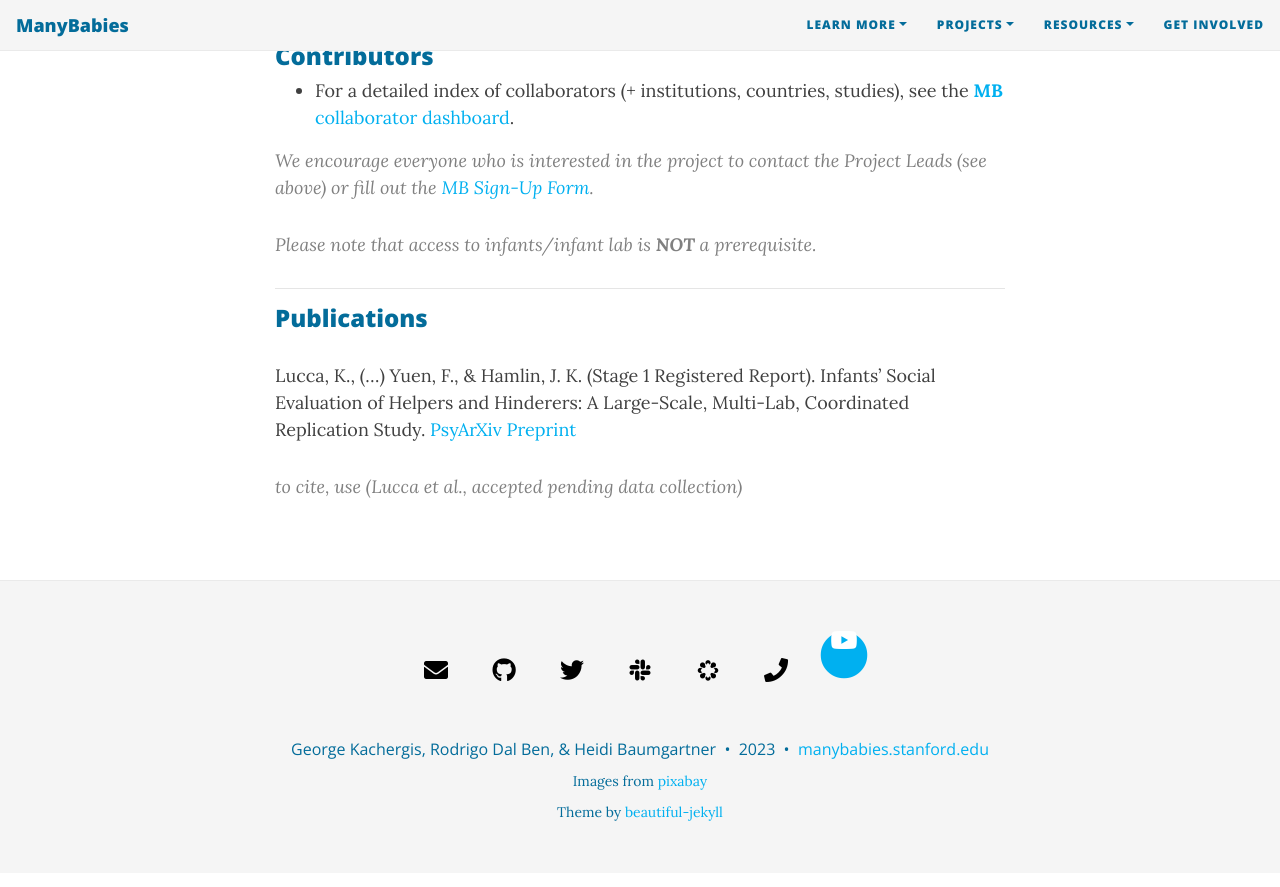
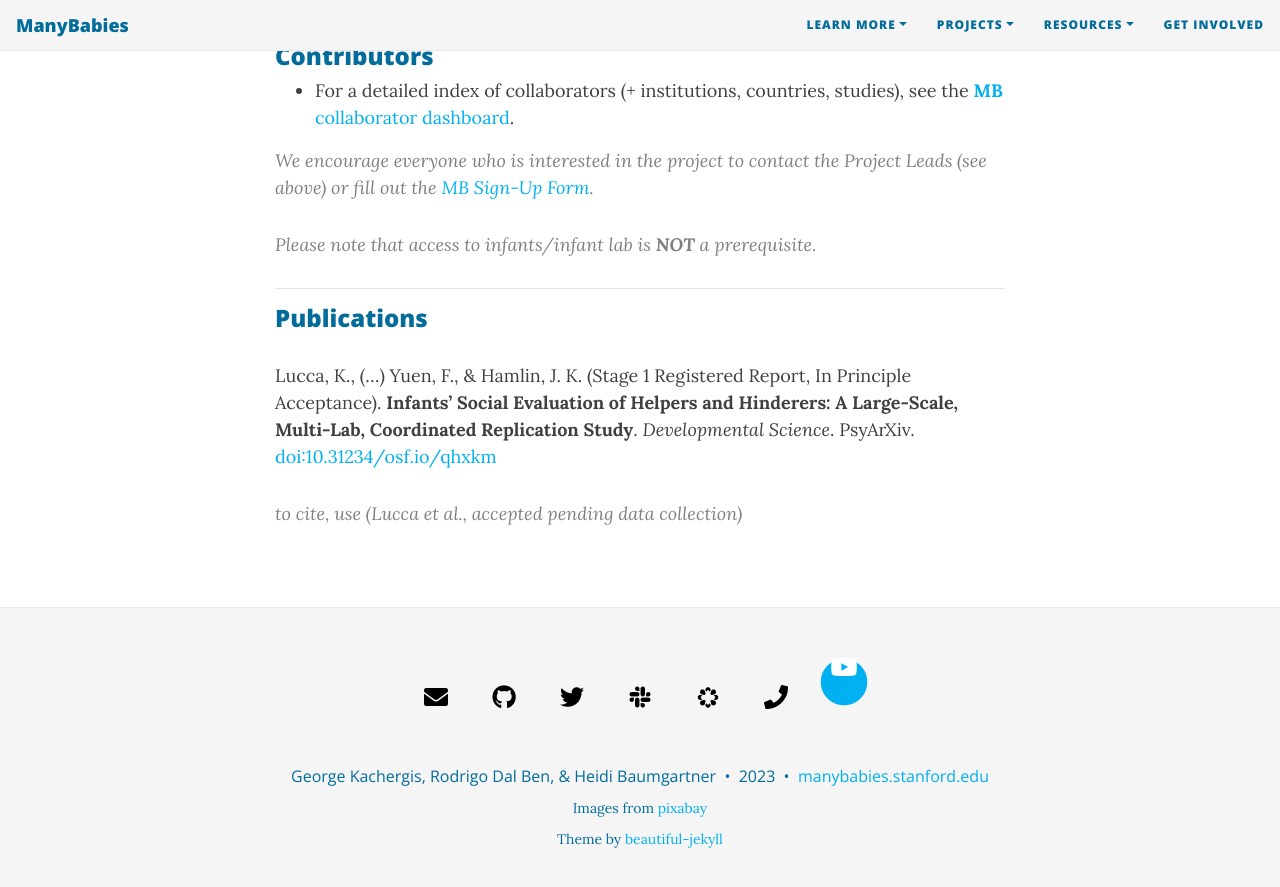
Before and after one commit to manybabies/manybabies.github.io, a Jekyll site: the page built from MB4.md, in a window 1280 px wide and 900 px high, scrolled down 1356 px. Shown: the top 887 px of the window. Built offline with Jekyll 4.4.1, drawn with Linux system fonts in a browser that asks for light colours; nearby versions of some CDN libraries; some web fonts are replaced.

Commit message:
update citations

```diff
--- a/MB4.md
+++ b/MB4.md
@@ -50,6 +50,6 @@ In this ongoing project we investigate a fundamental aspect of human nature: eva
 
 ***
 ### Publications
-Lucca, K., (...) Yuen, F., & Hamlin, J. K. (Stage 1 Registered Report). Infants’ Social Evaluation of Helpers and Hinderers: A Large-Scale, Multi-Lab, Coordinated Replication Study. [PsyArXiv Preprint](https://psyarxiv.com/qhxkm)
+Lucca, K., (...) Yuen, F., & Hamlin, J. K. (Stage 1 Registered Report, In Principle Acceptance). **Infants’ Social Evaluation of Helpers and Hinderers: A Large-Scale, Multi-Lab, Coordinated Replication Study**. *Developmental Science*. PsyArXiv. [doi:10.31234/osf.io/qhxkm](https://doi.org/10.31234/osf.io/qhxkm)
 
 > to cite, use (Lucca et al., accepted pending data collection)
```
Also changed, not shown: MB1A.md (+1 -1 lines), MB1T.md (+1 -1 lines), MB2.md (+1 -1 lines), MB3.md (+1 -1 lines), MB5.md (+1 -1 lines).
